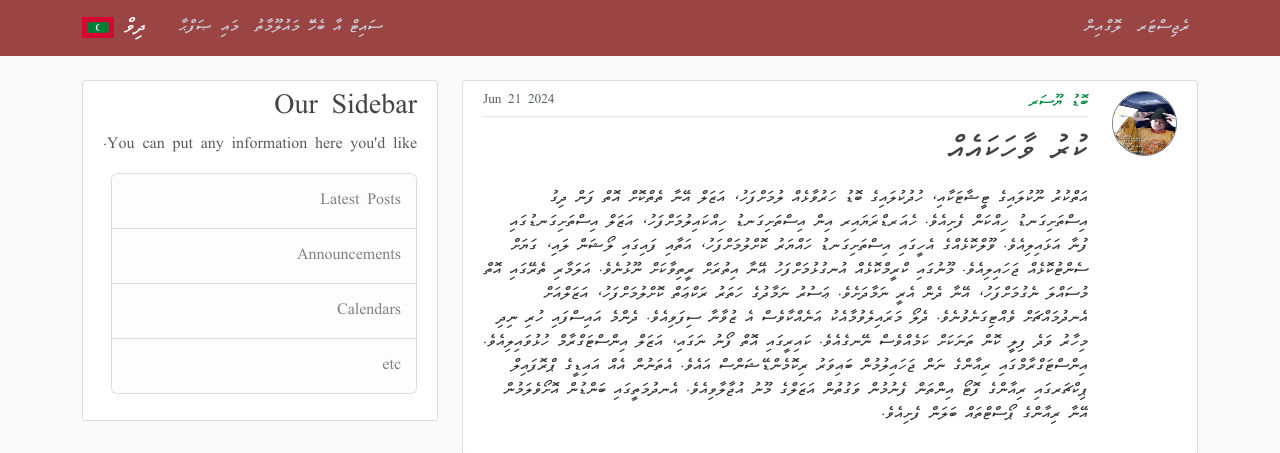
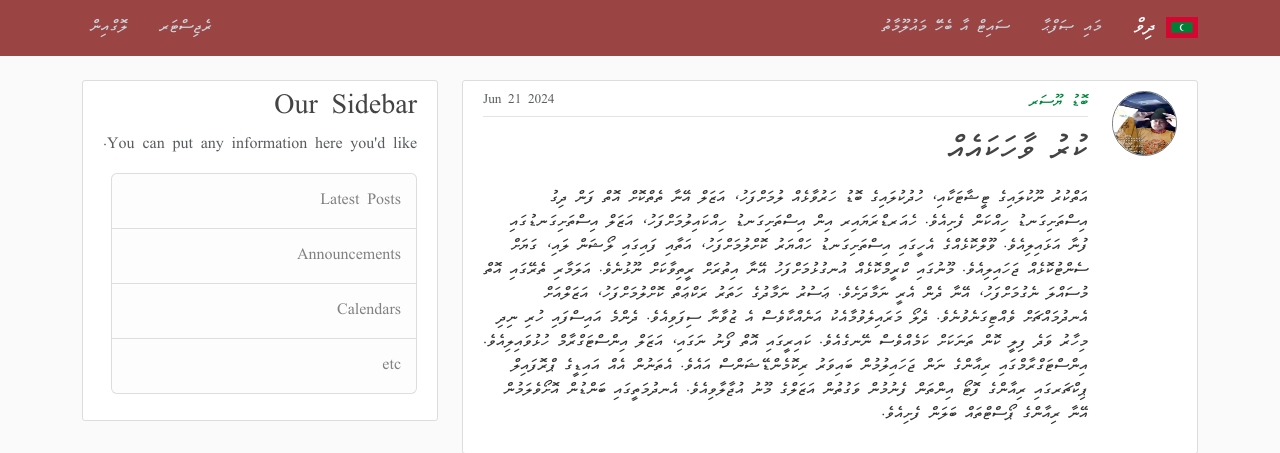
Before and after one commit to illkyo/dhiv-blog, a Django app: page / in a window 1280 px wide. Shown: the top 453 px of the page. Run offline with Django 5.2, Linux system fonts and the light colour scheme; data comes from the database, SQL or seed files in the repository; some libraries are stand-ins or nearby versions.

Commit message:
changes navbar direction from right to left and adjusted it's properties to look nicer

```diff
--- a/blog/templates/blog/blog_base.html
+++ b/blog/templates/blog/blog_base.html
@@ -7,30 +7,30 @@
 <header class="site-header">
   <nav class="navbar navbar-expand-lg navbar-dark bg-nav fixed-top">
     <div class="container">
-      <a class="navbar-brand me-4" href="{% url 'blog-homepage' %}">
-        <img src="{% static 'brand/Maldives_Flag.png' %}" alt="Maldivian Flag">
-        ދިވް
-      </a>
       <button class="navbar-toggler" type="button" data-bs-toggle="collapse" data-bs-target="#navbarToggle" aria-controls="navbarToggle" aria-expanded="false" aria-label="Toggle navigation">
-      <span class="navbar-toggler-icon"></span>
+        <span class="navbar-toggler-icon"></span>
       </button>
-      <div class="collapse navbar-collapse" id="navbarToggle">
-        <div class="navbar-nav me-auto align-items-start">
-          <a class="nav-item nav-link" href={% url 'blog-homepage' %}>މައި ޞަފްޙާ</a>
-          <a class="nav-item nav-link" href={% url 'blog-aboutpage' %}>ސައިޓް އާ ބެހޭަ މައުލޫމާތު</a>
-        </div>
+      <div class="collapse navbar-collapse justify-content-between" id="navbarToggle">
         {% if user.is_authenticated %}
         <div class="navbar-nav align-items-start">
           <button class="nav-item nav-link" data-bs-toggle="modal" data-bs-target="#logoutModal">ލޮގްއައުޓް</button>
-          <a class="nav-item nav-link" href={% url 'users-profilepage' %}>ޕްރޮފައިލް</a>
+          <a class="nav-item nav-link ms-lg-3" href={% url 'users-profilepage' %}>ޕްރޮފައިލް</a>
         </div>
         {% else %}
-        <div class="navbar-nav align-items-start">
+        <div class="navbar-nav">
           <button class="nav-item nav-link" data-bs-toggle="modal" data-bs-target="#loginModal">ލޮގްއިން</button>
-          <button class="nav-item nav-link" data-bs-toggle="modal" data-bs-target="#registerModal">ރެޖިސްޓަރ</button>
+          <button class="nav-item nav-link ms-lg-3" data-bs-toggle="modal" data-bs-target="#registerModal">ރެޖިސްޓަރ</button>
         </div>
         {% endif %}
+        <div class="navbar-nav">
+          <a class="nav-item nav-link" href={% url 'blog-aboutpage' %}>ސައިޓް އާ ބެހޭަ މައުލޫމާތު</a>
+          <a class="nav-item nav-link ms-lg-3" href={% url 'blog-homepage' %}>މައި ޞަފްޙާ</a>
+        </div>
       </div>
+      <a class="navbar-brand ms-auto ms-lg-4 me-0" href="{% url 'blog-homepage' %}">
+        ދިވް
+        <img src="{% static 'brand/Maldives_Flag.png' %}" alt="Maldivian Flag">
+      </a>
     </div>
   </nav>
 </header>
```
